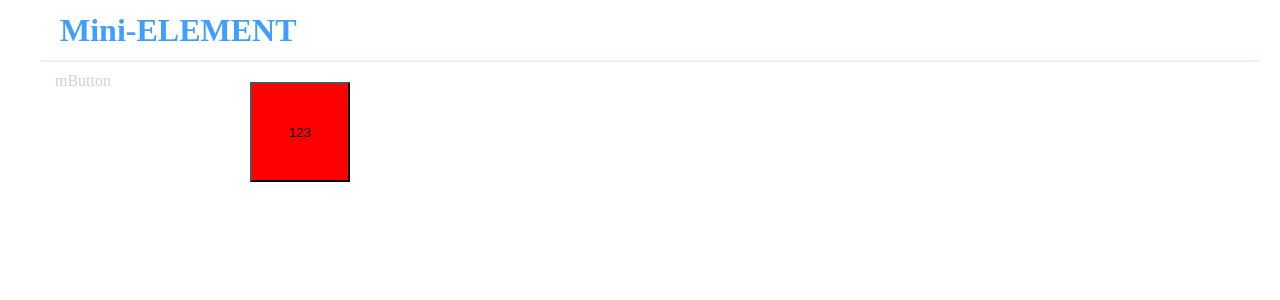
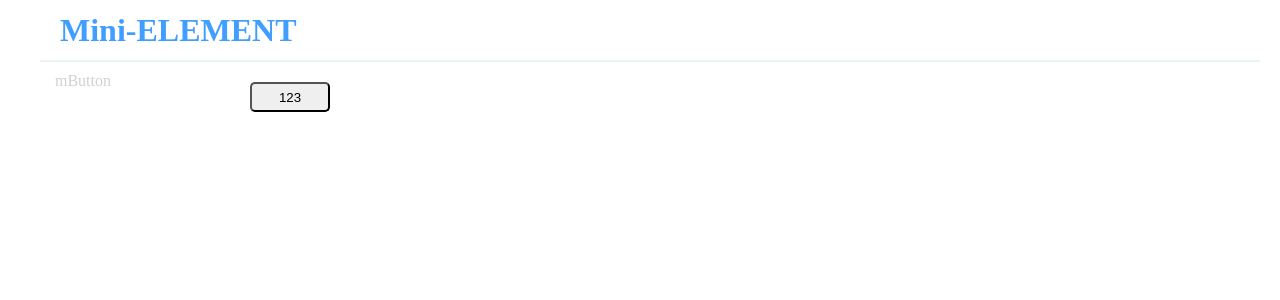
Before and after one commit to windowdotonload/mini-element, a Vue app: page /#/button in a window 1280 px wide. Shown: the top 300 px of the page. Built offline with nearby package versions, Linux system fonts and the light colour scheme.

Commit message:
feat(button): button

```diff
--- a/packages/theme-chalk/src/button.scss
+++ b/packages/theme-chalk/src/button.scss
@@ -1,7 +1,7 @@
 @import "./mixins/mixins.scss";
 @include b(button) {
   display: inline-block;
-  width: 100px;
-  height: 100px;
-  background-color: red;
+  width: 80px;
+  height: 30px;
+  border-radius: 5px;
 }
```
